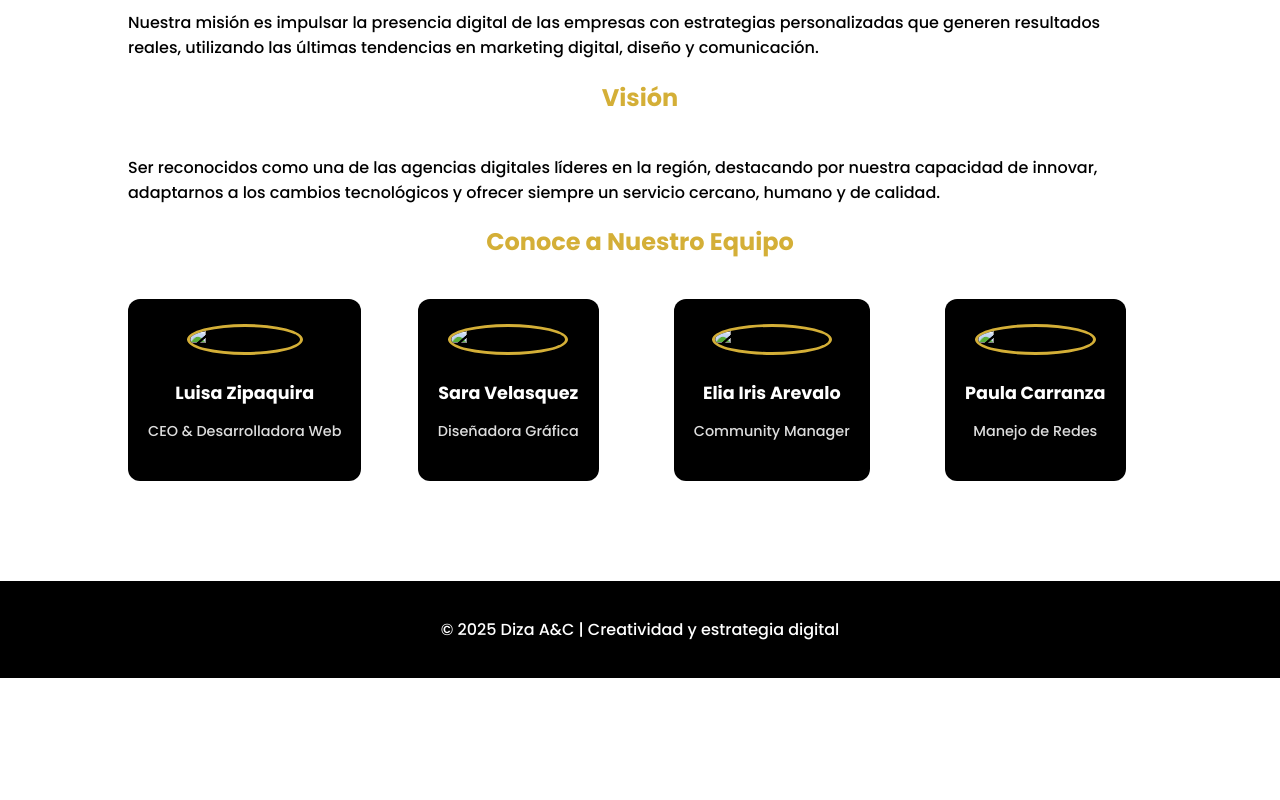
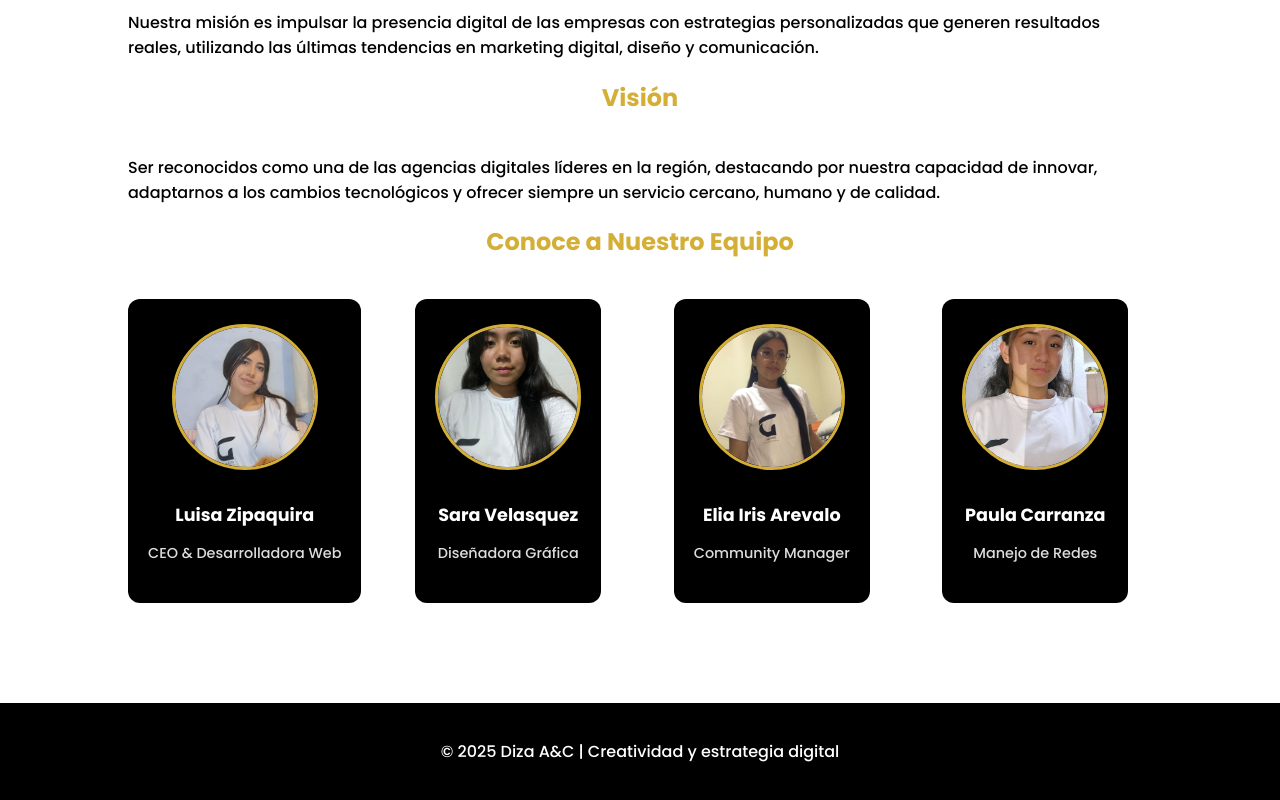
Before and after one commit to DizaA-C/diza, a plain HTML site: page nosotros.html in a window 1280 px wide. Shown: the part 802-1602 px from the top of the page. Before the commit the page ends 1480 px from the top, so only its background shows below. Drawn offline with Linux system fonts and the light colour scheme; files whose address does not match are found by name.

Commit message:
Update nosotros.html

```diff
--- a/nosotros.html
+++ b/nosotros.html
@@ -49,22 +49,22 @@
   <h2>Conoce a Nuestro Equipo</h2>
   <div class="team">
     <div class="member">
-      <img src="img/Luisa (2).jpeg" alt="Integrante 1">
+      <img src="Luisa (2).jpeg" alt="Integrante 1">
       <h3>Luisa Zipaquira</h3>
       <p>CEO & Desarrolladora Web</p>
     </div>
     <div class="member">
-      <img src="img/sara.jpeg" alt="Integrante 2">
+      <img src="sara.jpeg" alt="Integrante 2">
       <h3>Sara Velasquez</h3>
       <p>Diseñadora Gráfica</p>
     </div>
     <div class="member">
-      <img src="img/Iris.jpeg" alt="Integrante 3">
+      <img src="Iris.jpeg" alt="Integrante 3">
       <h3>Elia Iris Arevalo</h3>
       <p>Community Manager</p>
     </div>
     <div class="member">
-      <img src="img/paula.jpeg" alt="Integrante 4">
+      <img src="paula.jpeg" alt="Integrante 4">
       <h3>Paula Carranza</h3>
       <p>Manejo de Redes</p>
     </div>
```
